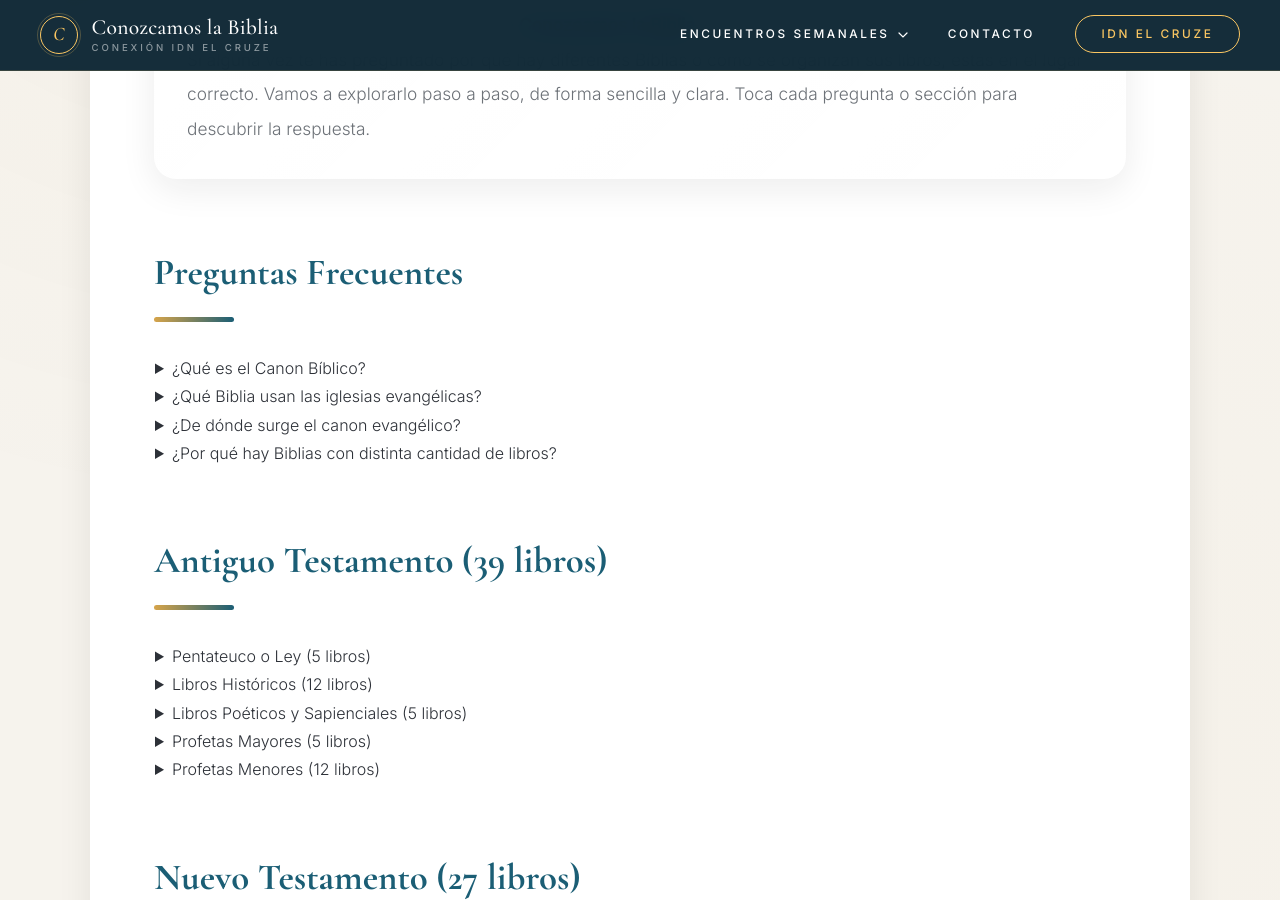
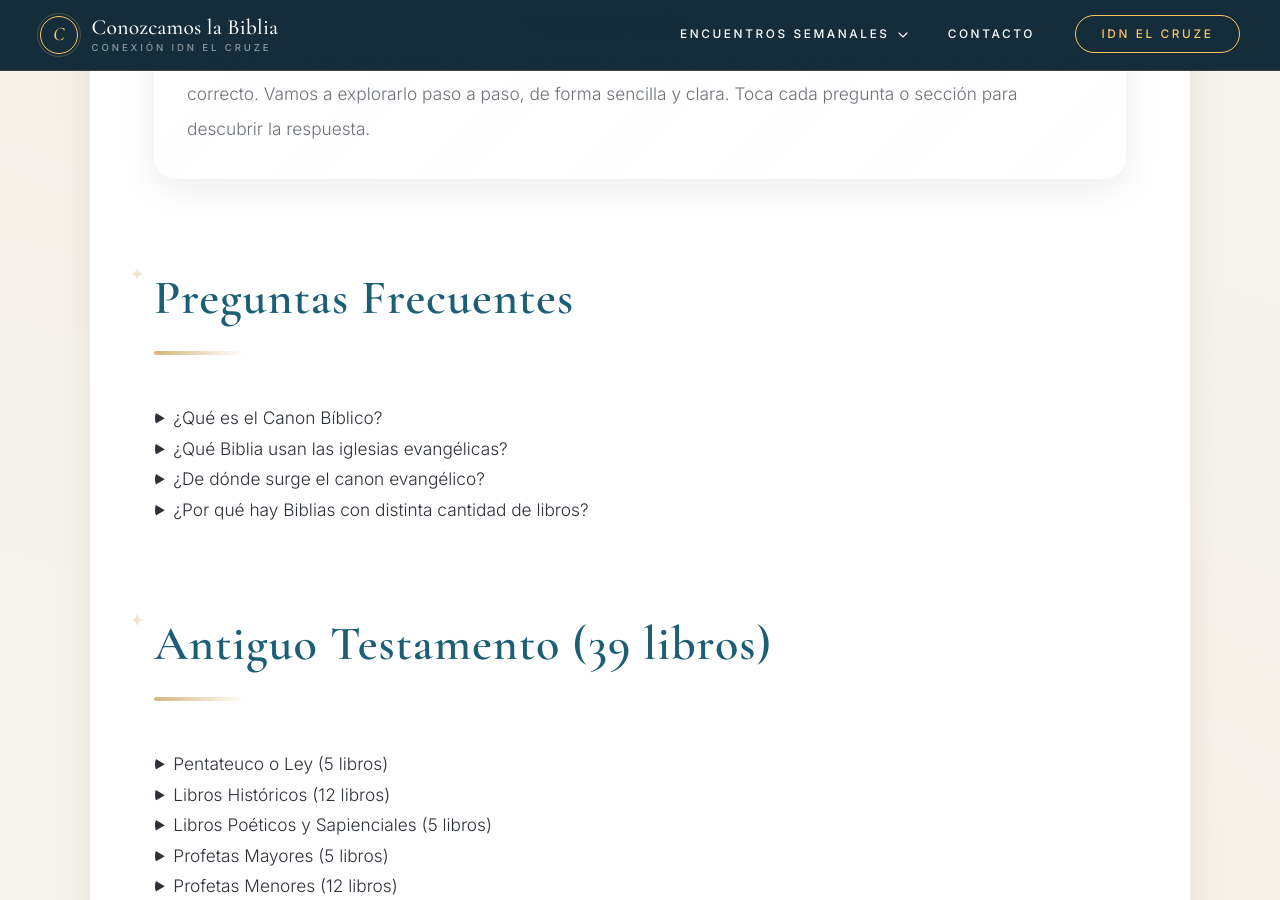
Before and after one commit to iporoma/conozcamoslabiblia, a Jekyll site: the page built from encuentro-1.html, in a window 1280 px wide and 900 px high, scrolled down 919 px. Built offline with Jekyll 4.4.1, drawn with Linux system fonts in a browser that asks for light colours.

Commit message:
Enhance styles for section titles and UI elements
Added styles for section titles and various UI components.

```diff
--- a/assets/css/encuentros.css
+++ b/assets/css/encuentros.css
@@ -424,3 +424,238 @@ details:hover{
     color:white;
     box-shadow:0 10px 25px rgba(var(--accent-rgb),.35);
 }
+
+/* ==========================================================
+   TITULOS DE SECCIÓN
+   ========================================================== */
+
+.container h2{
+    position:relative;
+    margin:5rem 0 2rem;
+    padding-bottom:1rem;
+    font-family:"Cormorant Garamond",serif;
+    font-size:clamp(2.2rem,4vw,3rem);
+    font-weight:600;
+    letter-spacing:.02em;
+}
+
+.container h2::after{
+    width:90px;
+    height:4px;
+    border-radius:999px;
+    background:linear-gradient(
+        90deg,
+        #d6b67b,
+        transparent
+    );
+}
+
+.container h2::before{
+    content:"✦";
+    position:absolute;
+    left:-1.5rem;
+    top:.2rem;
+    color:#d6b67b;
+    opacity:.35;
+    font-size:1rem;
+}
+
+details{
+
+    border-radius:18px;
+
+    overflow:hidden;
+
+    transition:
+        transform .3s,
+        box-shadow .3s,
+        border-color .3s;
+}
+
+summary{
+
+    font-size:1.08rem;
+
+    transition:.25s;
+}
+
+details:hover summary{
+
+    padding-left:1.8rem;
+}
+
+details[open] summary{
+
+    background:rgba(255,255,255,.03);
+}
+
+.content{
+
+    animation:fadeContent .45s ease;
+}
+
+@keyframes fadeContent{
+
+    from{
+
+        opacity:0;
+
+        transform:translateY(-10px);
+    }
+
+    to{
+
+        opacity:1;
+
+        transform:none;
+    }
+
+}
+
+.book-chip{
+
+    position:relative;
+
+    overflow:hidden;
+
+    transition:.35s;
+}
+
+.book-chip::before{
+
+    content:"";
+
+    position:absolute;
+
+    inset:0;
+
+    background:linear-gradient(
+        120deg,
+        transparent,
+        rgba(255,255,255,.25),
+        transparent
+    );
+
+    transform:translateX(-130%);
+}
+
+.book-chip:hover::before{
+
+    transform:translateX(130%);
+
+    transition:.8s;
+}
+
+.book-chip:hover{
+
+    transform:translateY(-4px);
+
+    box-shadow:0 15px 30px rgba(0,0,0,.35);
+}
+
+.table-card{
+
+    transition:
+        transform .35s,
+        box-shadow .35s;
+}
+
+.table-card:hover{
+
+    transform:translateY(-8px);
+
+    box-shadow:0 25px 45px rgba(0,0,0,.35);
+}
+
+.table-card li{
+
+    transition:background .25s;
+}
+
+.table-card li:hover{
+
+    background:rgba(255,255,255,.04);
+}
+
+.math-box{
+
+    position:relative;
+
+    overflow:hidden;
+}
+
+.math-box::after{
+
+    content:"";
+
+    position:absolute;
+
+    inset:0;
+
+    background:
+
+        radial-gradient(circle at top right,
+        rgba(255,255,255,.08),
+        transparent 45%);
+
+    pointer-events:none;
+}
+
+.math-box h4{
+
+    color:#ddd;
+
+    font-size:1rem;
+
+    letter-spacing:.05em;
+
+    text-transform:uppercase;
+}
+
+.math-box .number{
+
+    text-shadow:
+
+        0 0 25px rgba(var(--accent-rgb),.35);
+}
+
+.ot-accordion,
+.nt-accordion{
+
+    position:relative;
+
+    margin-bottom:5rem;
+}
+
+.ot-accordion::after,
+.nt-accordion::after{
+
+    content:"";
+
+    display:block;
+
+    width:120px;
+
+    height:1px;
+
+    margin:4rem auto 0;
+
+    background:linear-gradient(
+        90deg,
+        transparent,
+        rgba(255,255,255,.15),
+        transparent
+    );
+}
+
+html{
+
+    scroll-behavior:smooth;
+}
+
+::selection{
+
+    background:#d6b67b;
+
+    color:#111;
+}
```
